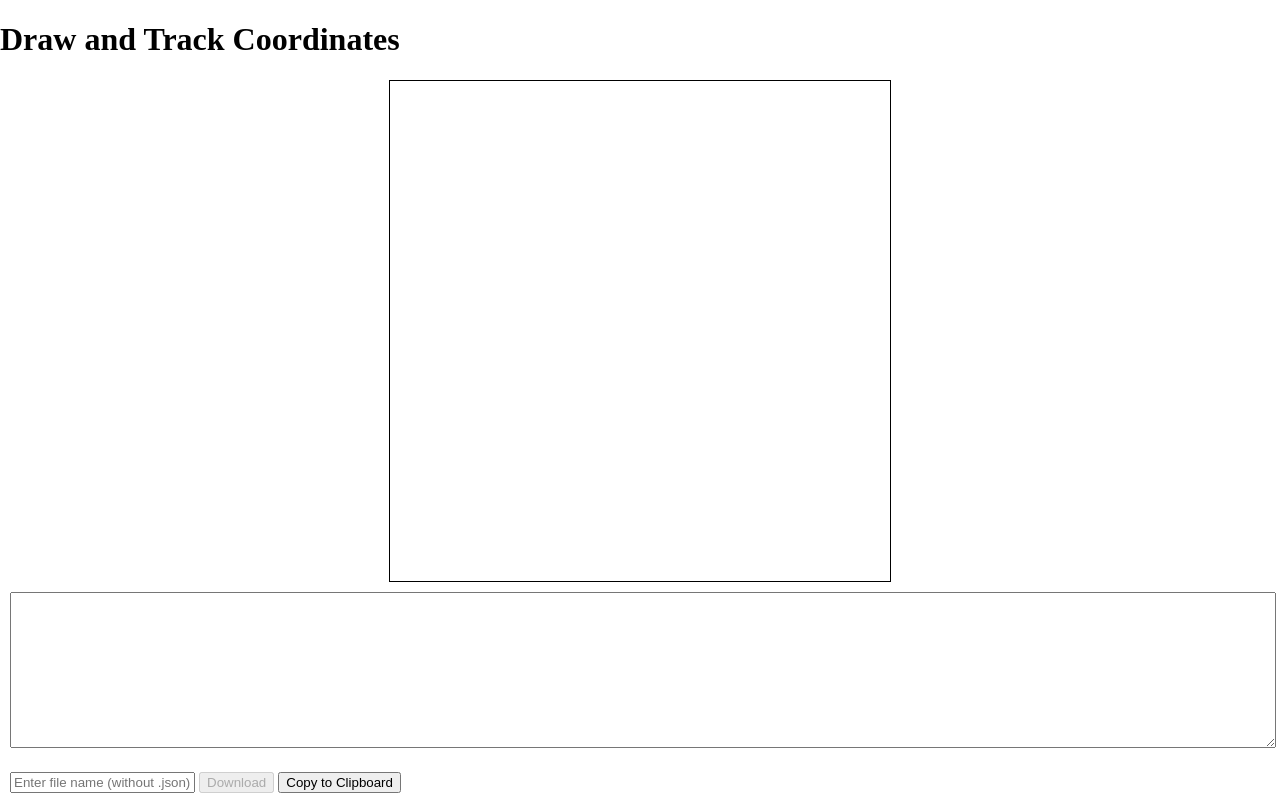
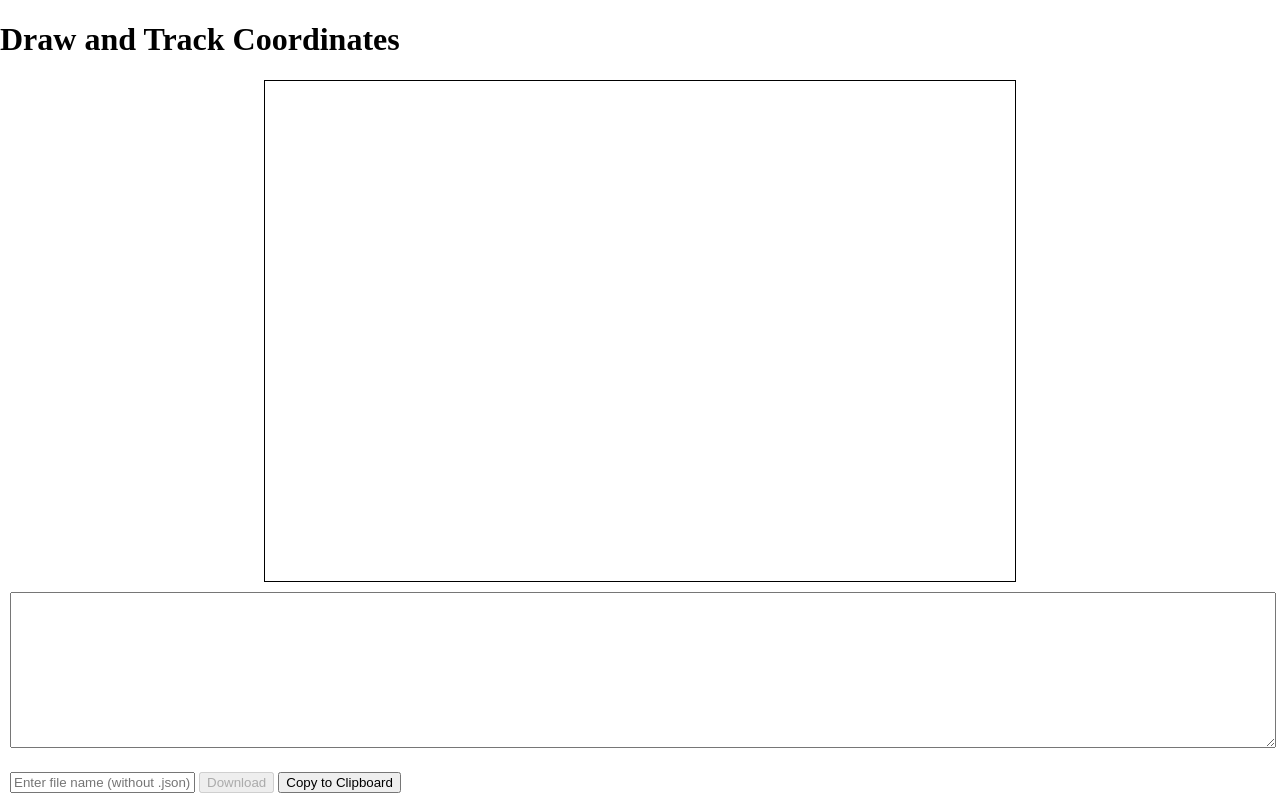
Before and after one commit to marich1224/marich1224.github, a plain HTML site: page pages/coords_track.html in a window 1280 px wide. Drawn offline with Linux system fonts and the light colour scheme.

Commit message:
change drawer aspect

```diff
--- a/pages/coords_track.html
+++ b/pages/coords_track.html
@@ -28,7 +28,7 @@
 </head>
 <body>
   <h1>Draw and Track Coordinates</h1>
-  <canvas id="drawingCanvas" width="500" height="500"></canvas>
+  <canvas id="drawingCanvas" width="750" height="500"></canvas>
   <textarea id="output" readonly></textarea>
   <div id="controls">
     <input type="text" id="filename" placeholder="Enter file name (without .json)">
```
